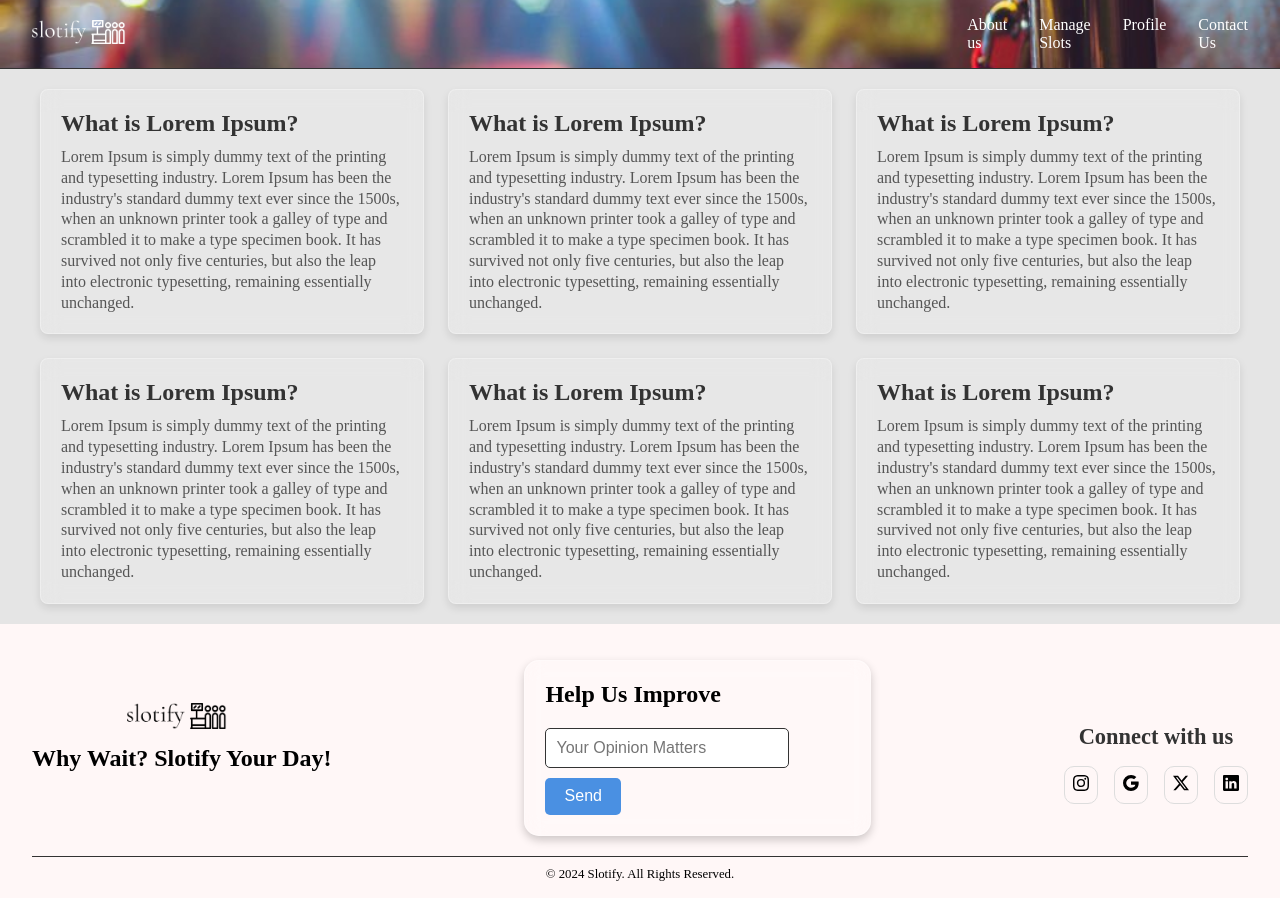
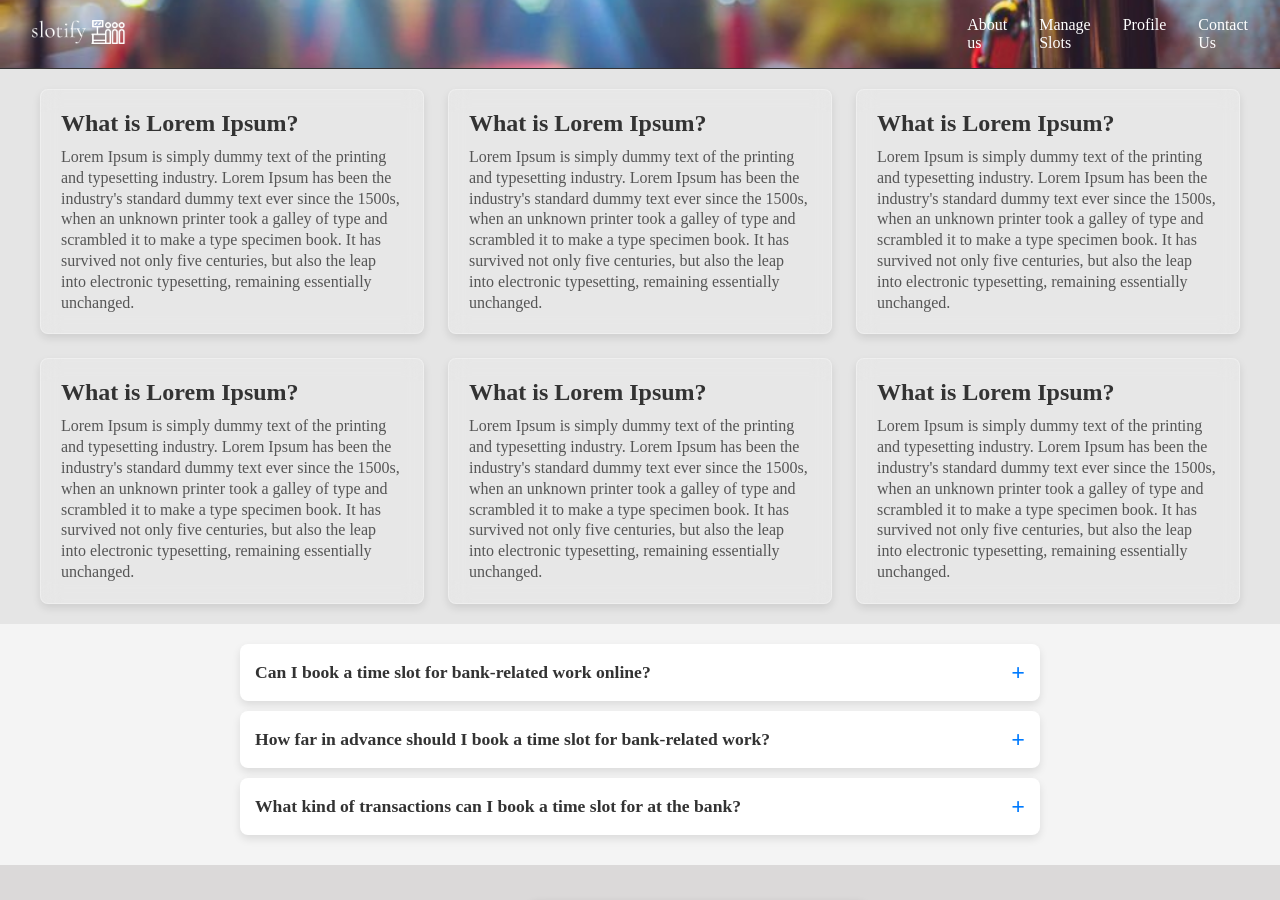
Before and after one commit to maniram3112/slotify, a React (Create React App) app: page /home in a window 1280 px wide. Shown: the top 900 px of the page. Built offline with nearby package versions, Linux system fonts and the light colour scheme; sample sign-in values are in the browser's storage.

Commit message:
implemented the faq section

```diff
--- /dev/null
+++ b/src/components/FAQ/FAQ.css
@@ -0,0 +1,55 @@
+.faq-container{
+    padding: 20px;
+    background-color: #f4f4f4;
+}
+
+.faqs-accordion{
+    width: 100%;
+    max-width: 800px;
+}
+
+.faqs{
+    background-color: white;
+    border-radius: 8px;
+    padding: 15px;
+    margin-bottom: 10px;
+    box-shadow: 0 4px 8px rgba(0,0,0,0.1);
+    transition: background-color 0.3s ease, box-shadow 0.3s ease;
+    cursor: pointer;
+}
+
+.faqs h4{
+    margin: 0;
+    font-size: 1.1rem;
+    color: #333;
+    display: flex;
+    justify-content: space-between;
+    align-items: center;
+}
+
+.faqs h4 span{
+    font-size: 1.5rem;
+    color: #007bff;
+    transition: transform 0.3s ease;
+}
+
+.faqs.active{
+    background-color: #e0e0e0;
+    box-shadow: 0 8px 16px rgba(0,0,0,0.2);
+}
+
+.faqs.active h4 span{
+    transform: rotate(45deg);
+}
+
+.faqs p {
+    margin: 10px 0 0;
+    font-size: 1rem;
+    color: #555;
+    line-height: 1.5;
+    display: none;
+}
+
+.faqs.active p{
+    display: block;
+}
--- /dev/null
+++ b/src/components/FAQ/FAQ.jsx
@@ -0,0 +1,36 @@
+import React, { useState } from 'react';
+import constants from '../../constants';
+import './FAQ.css';
+
+const {faq} = constants;
+
+const FAQ = () => {
+
+    const [activeIndex, setActiveIndex] = useState(null);
+
+    const toggleAccordion = (index) => {
+        if(activeIndex === index){
+            setActiveIndex(null);
+        }else{
+            setActiveIndex(index);
+        }
+    }
+
+    return (
+        <div className='faq-container flex-center'>
+            <div className='faqs-accordion'>
+                {faq.map((item, index) => (
+                    <div
+                        key={index}
+                        className={`faqs ${activeIndex === index ? 'active' : ''}`}
+                    >
+                        <h4 onClick={() => toggleAccordion(index)}>{item.ques} <span>+</span></h4>
+                        {activeIndex === index && <p>{item.ans}</p>}
+                    </div>
+                ))}
+            </div>
+        </div>
+    )
+}
+
+export default FAQ
--- a/src/components/Footer/Footer.css
+++ b/src/components/Footer/Footer.css
@@ -1,5 +1,5 @@
 .footer-container {
-    background-color: rgb(255, 247, 247);
+    background-color: rgb(219, 217, 217);
     color: black;
     padding: 1rem 2rem;
 }
--- a/src/components/index.js
+++ b/src/components/index.js
@@ -1,4 +1,5 @@
 import About from './About/About.jsx';
+import FAQ from './FAQ/FAQ.jsx';
 import Footer from './Footer/Footer';
 import Navbar from './Navbar/Navbar';
 import ThirdParty from './ThirdParty/ThirdParty';
@@ -8,6 +9,7 @@ const container = {
     ThirdParty,
     Footer,
     About,
+    FAQ
 }
 
 export default container;
--- /dev/null
+++ b/src/constants/data/faq.jsx
@@ -0,0 +1,16 @@
+const faq = [
+    {
+        ques:"Can I book a time slot for bank-related work online?",
+        ans: "Yes, Slotify allows you to book appointments online. This allows for convenience and ensures you will not have to wait in line when you arrive at the bank."
+    },
+    {
+        ques: "How far in advance should I book a time slot for bank-related work?",
+        ans: "It is recommended to book your appointment at least a few days in advance to secure the desired time slot. This also gives you enough time to prepare any necessary documents or information needed for your appointment."
+    },
+    {
+        ques: "What kind of transactions can I book a time slot for at the bank?",
+        ans: "You can typically book a time slot for a variety of bank-related transactions, such as opening a new account, applying for a loan, discussing investment options, or seeking financial advice"
+    },
+]
+
+export default faq;
--- a/src/constants/index.js
+++ b/src/constants/index.js
@@ -1,7 +1,9 @@
 import about from './data/about';
+import faq from './data/faq';
 
 const constants = {
     about,
+    faq
 }
 
 export default constants
--- a/src/pages/HomePage/Home.jsx
+++ b/src/pages/HomePage/Home.jsx
@@ -2,13 +2,14 @@ import React from "react";
 import components from '../../components';
 import './Home.css';
 
-const {Navbar, Footer, About} = components;
+const {Navbar, Footer, About, FAQ} = components;
 
 const Home = () =>{
     return(
         <div className="home-container">
             <Navbar/>
             <About/>
+            <FAQ/>
             <Footer/>
         </div>
     )
```
